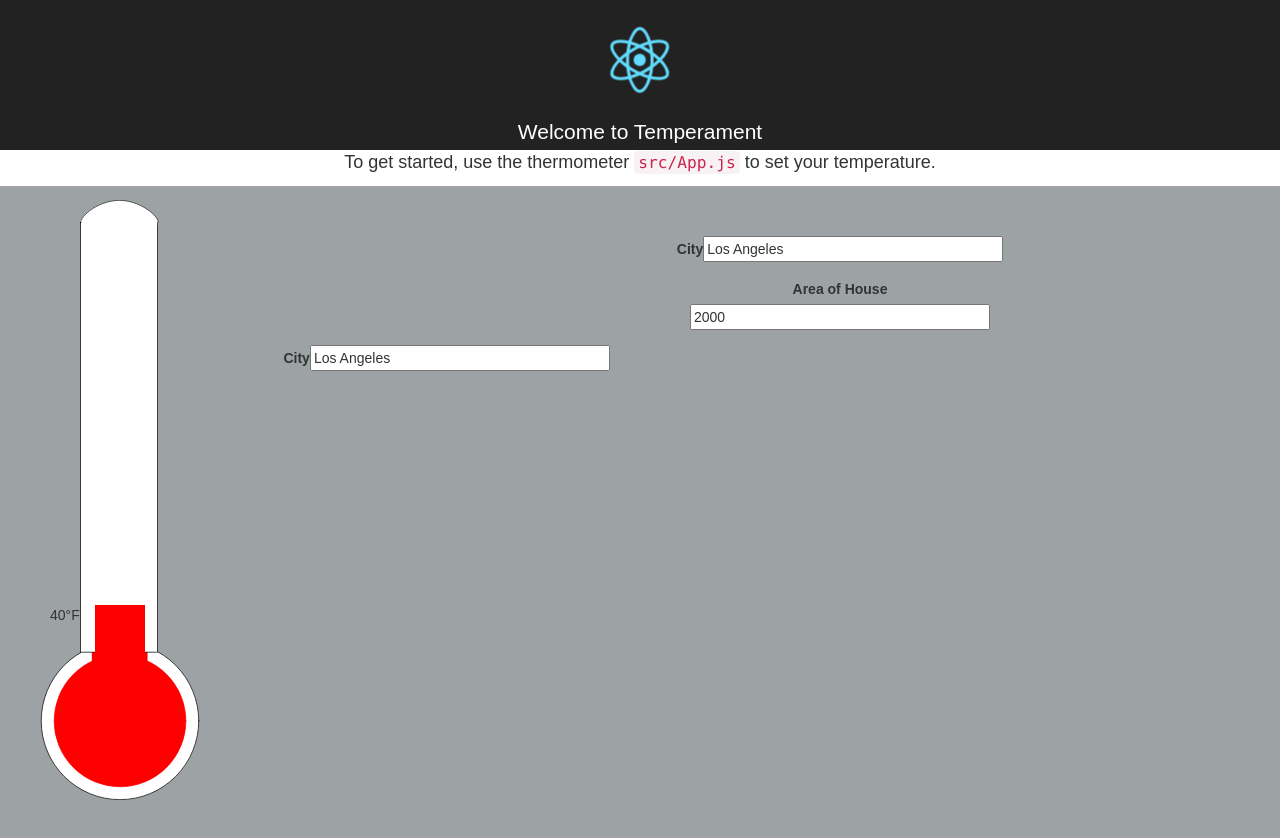
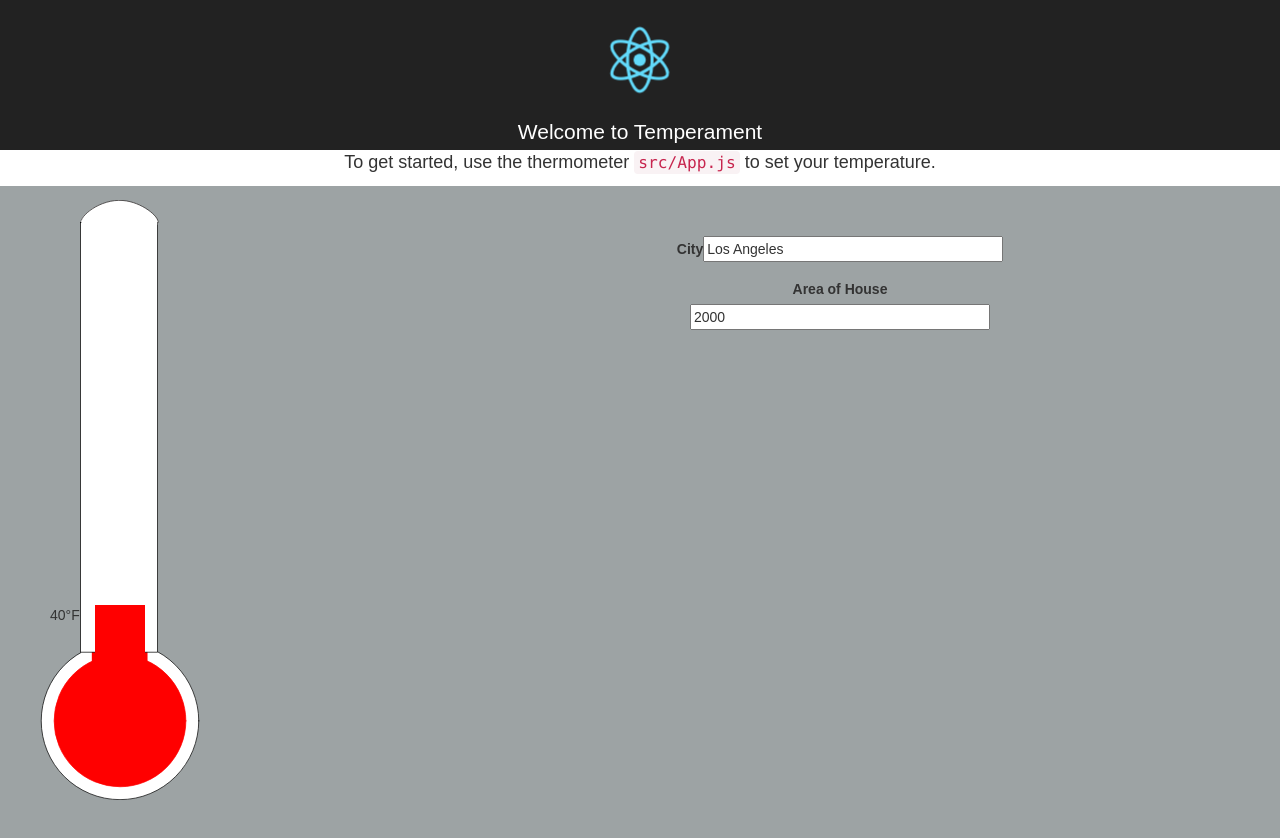
Before and after one commit to DrewGregory/TemperamentReact, a React (Create React App) app: page / in a window 1280 px wide. Shown: the top 838 px of the page. Built offline with nearby package versions, Linux system fonts and the light colour scheme.

Commit message:
removed double city text field

```diff
--- a/src/App.js
+++ b/src/App.js
@@ -54,10 +54,6 @@ class App extends Component {
         	<input type="text" value="2000" class="area-text-input" id="area-text-field" />
               </div>
           </div>
-        		<div className="col-md-4 form-group">
-        				<label className="city-text-input col-form-label">City</label>
-        				<input type="text" value="Los Angeles" className="city-text-input" id="city-text-field" />
-        		</div>
         </div>
 
       </div>
```
